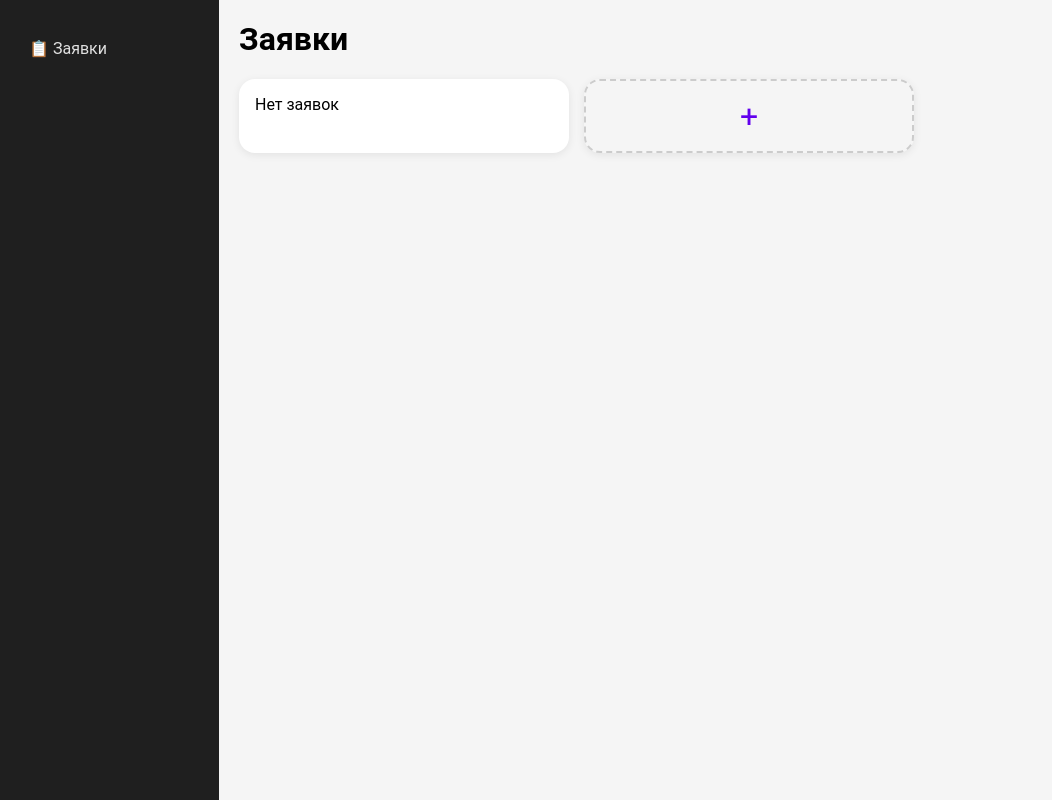
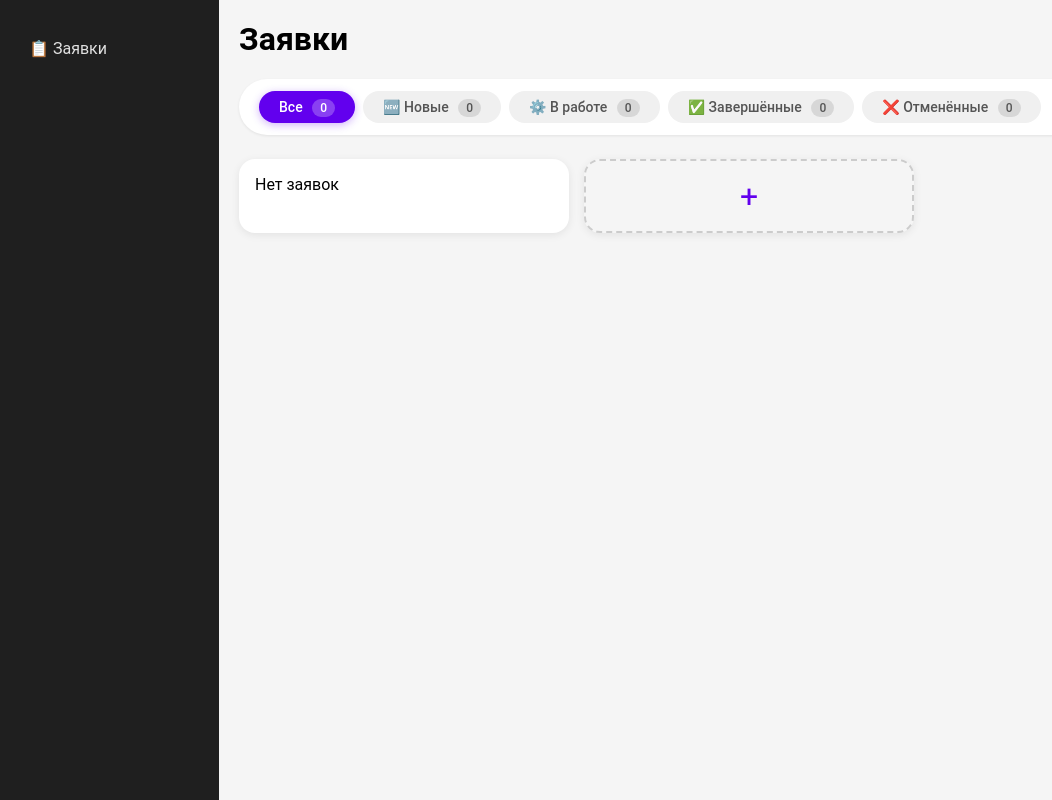
Before and after one commit to ackylmyst/molar_autoservice, a Django app: page / in a window 1280 px wide. Shown: the whole page, without its empty margins (1-1053 px from the left). Run offline with Django 5.2, Linux system fonts and the light colour scheme; data that the repository does not hold is empty.

Commit message:
эдит, статусы заявок, фильтр

```diff
--- a/main/templates/orders.html
+++ b/main/templates/orders.html
@@ -145,13 +145,85 @@
         color: #0c5460;
         border: 1px solid #bee5eb;
     }
+    .filter-bar {
+        background: white;
+        padding: 12px 20px;
+        border-radius: 40px;
+        margin-bottom: 24px;
+        display: flex;
+        gap: 8px;
+        flex-wrap: wrap;
+        align-items: center;
+        box-shadow: 0 1px 3px rgba(0,0,0,0.08);
+    }
+
+    .filter-btn {
+        padding: 8px 20px;
+        border-radius: 30px;
+        border: none;
+        background: #f0f0f0;
+        cursor: pointer;
+        text-decoration: none;
+        color: #555;
+        font-size: 14px;
+        font-weight: 500;
+        transition: all 0.2s ease;
+    }
+
+    .filter-btn:hover {
+        background: #e0e0e0;
+        color: #333;
+    }
+
+    .filter-btn.active {
+        background: #6200ee;
+        color: white;
+        box-shadow: 0 2px 8px rgba(98, 0, 238, 0.3);
+    }
+
+    .filter-count {
+        background: rgba(0,0,0,0.1);
+        border-radius: 20px;
+        padding: 2px 8px;
+        font-size: 12px;
+        margin-left: 6px;
+    }
+
+    .filter-btn.active .filter-count {
+        background: rgba(255,255,255,0.25);
+    }
 </style>
 
 <h1>Заявки</h1>
 
+<div class="filter-bar">
+    <a href="/?status=all" class="filter-btn {% if current_status == 'all' %}active{% endif %}">
+        Все <span class="filter-count">{{ orders_all|length }}</span>
+    </a>
+    <a href="/?status=1" class="filter-btn {% if current_status == '1' %}active{% endif %}">
+        🆕 Новые <span class="filter-count">{{ orders_new|length }}</span>
+    </a>
+    <a href="/?status=2" class="filter-btn {% if current_status == '2' %}active{% endif %}">
+        ⚙️ В работе <span class="filter-count">{{ orders_work|length }}</span>
+    </a>
+    <a href="/?status=3" class="filter-btn {% if current_status == '3' %}active{% endif %}">
+        ✅ Завершённые <span class="filter-count">{{ orders_done|length }}</span>
+    </a>
+    <a href="/?status=4" class="filter-btn {% if current_status == '4' %}active{% endif %}">
+        ❌ Отменённые <span class="filter-count">{{ orders_canceled|length }}</span>
+    </a>
+</div>
+
 <div class="grid">
     {% for order in orders %}
         <div class="card">
+            <span class="status-badge status-{{ order.status_id }}">
+                {% if order.status_id == 1 %}🆕 Новая
+                {% elif order.status_id == 2 %}⚙️ В работе
+                {% elif order.status_id == 3 %}✅ Завершена
+                {% elif order.status_id == 4 %}❌ Отменена
+                {% else %}Неизвестно{% endif %}
+            </span>
             <b>Заказ #{{ order.id }}</b>
             <div class="client-info">
                 <strong>{{ order.client_id.user_id.surname }} {{ order.client_id.user_id.name }}</strong><br>
@@ -175,6 +247,7 @@
             {% endif %}
             <div>{{ order.problem_desc|truncatechars:80 }}</div>
             <div class="order-date">{{ order.created_at|date:"d.m.Y H:i" }}</div>
+            <a href="/edit/{{ order.id }}/" style="display: inline-block; margin-top: 10px; padding: 5px 10px; background: #6200ee; color: white; text-decoration: none; border-radius: 8px; font-size: 12px;">Редактировать</a>
         </div>
     {% empty %}
         <div class="card">Нет заявок</div>
```
